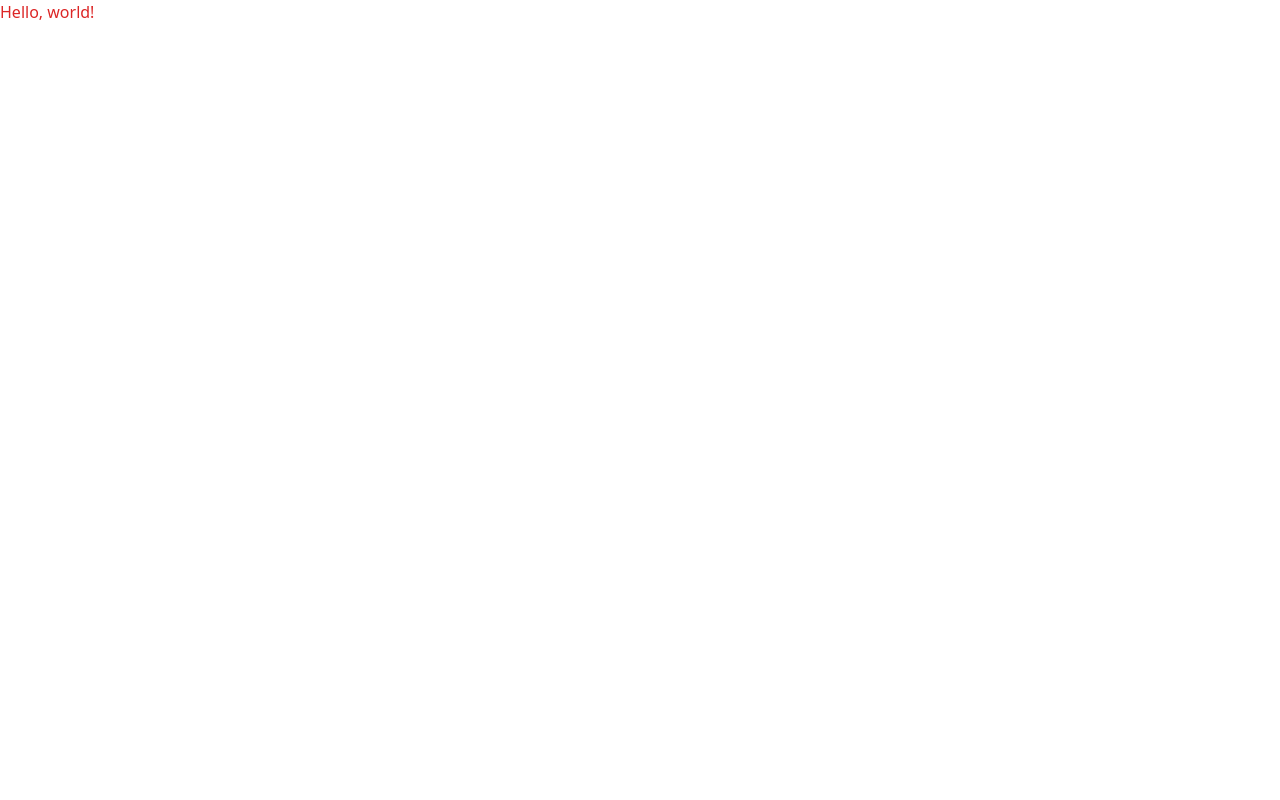
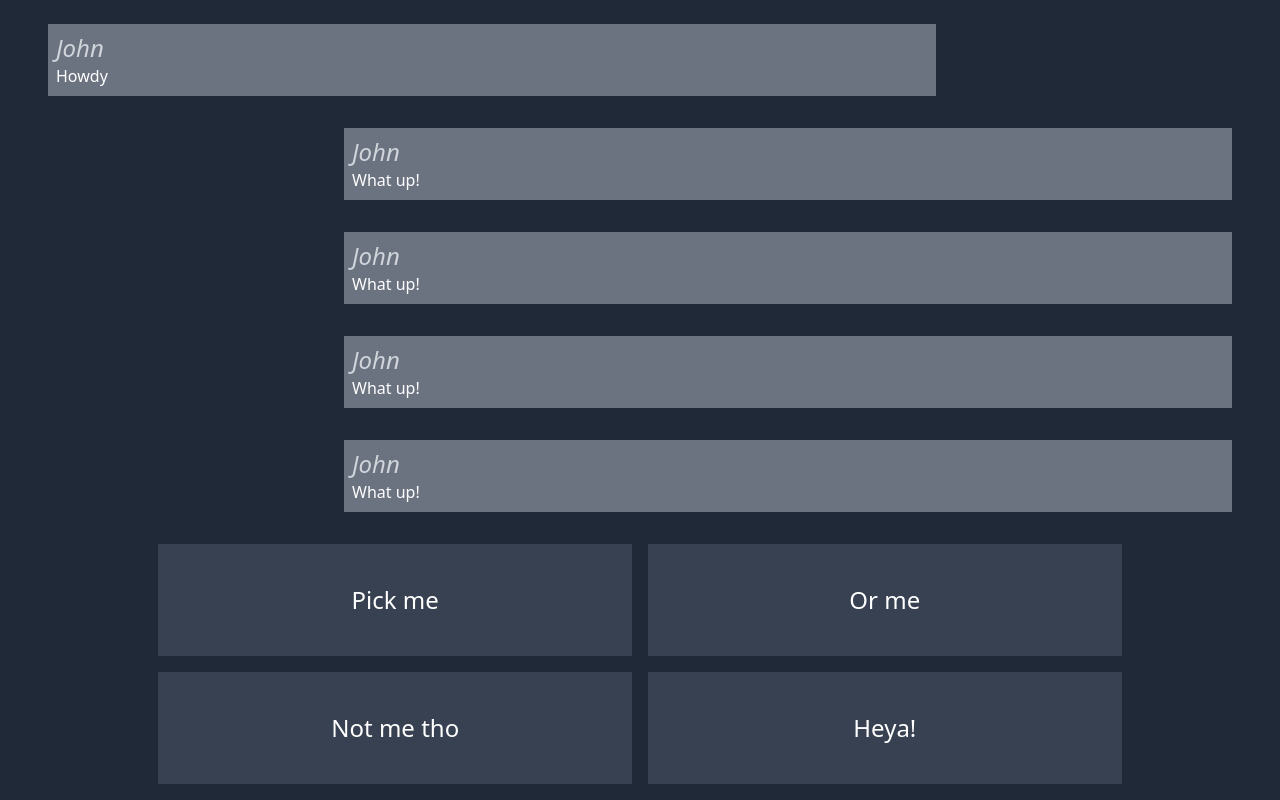
Before and after one commit to bigbeno37/react-interactive-story-prototype, a React (Vite) app: page / in a window 1280 px wide. Built offline with nearby package versions, Linux system fonts and the light colour scheme.

Commit message:
Designed dialogue / choices components

```diff
--- a/src/App.tsx
+++ b/src/App.tsx
@@ -1,3 +1,22 @@
+import {Dialogue} from "./Dialogue";
+import {Choices} from "./TwoChoices";
+
 export const App = () => {
-	return <h1 className="text-red-600">Hello, world!</h1>
+	return <div className="h-full flex flex-col bg-gray-800">
+		<div className="h-full self-center p-2 flex flex-col" style={{width: "1200px"}}>
+			<div className="grow flex flex-col overflow-y-auto">
+				<Dialogue name={"John"} text={"Howdy"} />
+				<Dialogue name={"John"} text={"What up!"} align="RIGHT" />
+				<Dialogue name={"John"} text={"What up!"} align="RIGHT" />
+				<Dialogue name={"John"} text={"What up!"} align="RIGHT" />
+				<Dialogue name={"John"} text={"What up!"} align="RIGHT" />
+				<Dialogue name={"John"} text={"What up!"} align="RIGHT" />
+				<Dialogue name={"John"} text={"What up!"} align="RIGHT" />
+				<Dialogue name={"John"} text={"What up!"} align="RIGHT" />
+				<Dialogue name={"John"} text={"What up!"} align="RIGHT" />
+			</div>
+
+			<Choices choices={["Pick me", "Or me", "Not me tho", "Heya!"]} />
+		</div>
+	</div>
 };
--- /dev/null
+++ b/src/Choice.tsx
@@ -0,0 +1,9 @@
+type ChoiceProps = {
+	text: string
+};
+
+export const Choice = ({ text }: ChoiceProps) => {
+	return <button className="text-white w-2/5 bg-gray-700 m-2 text-2xl">
+		{ text }
+	</button>
+};
--- /dev/null
+++ b/src/Choices.tsx
@@ -0,0 +1,2 @@
+export const Choices = () => {
+};
--- /dev/null
+++ b/src/Dialogue.tsx
@@ -0,0 +1,12 @@
+type DialogueProps = {
+	name: string,
+	text: string,
+	align?: 'LEFT' | 'RIGHT'
+};
+
+export const Dialogue = ({ name, text, align }: DialogueProps) => (
+	<div className={`w-3/4 text-white bg-gray-500 p-2 my-4 ${align === 'RIGHT' && 'self-end'}`}>
+		<h1 className="text-gray-300 italic text-2xl">{name}</h1>
+		<p>{text}</p>
+	</div>
+)
--- /dev/null
+++ b/src/TwoChoices.tsx
@@ -0,0 +1,11 @@
+import {Choice} from "./Choice";
+
+type ChoicesProps = {
+	choices: string[]
+};
+
+export const Choices = ({ choices }: ChoicesProps) => (
+	<div className={`${choices.length === 2 ? 'h-32' : 'h-64'} shrink-0 flex flex-wrap flex-row justify-center`}>
+		{ choices.map(choice => ( <Choice key={choice} text={choice} /> )) }
+	</div>
+);
--- a/src/index.css
+++ b/src/index.css
@@ -1,3 +1,8 @@
 @tailwind base;
 @tailwind components;
 @tailwind utilities;
+
+html, body, #root {
+    height: 100%;
+    width: 100%;
+}
--- a/src/main.tsx
+++ b/src/main.tsx
@@ -1,6 +1,6 @@
 import React from 'react';
 import ReactDOM from 'react-dom/client';
-import { App } from './App';
+import {App} from './App';
 import './index.css';
 
 const root = document.getElementById('root');
```
